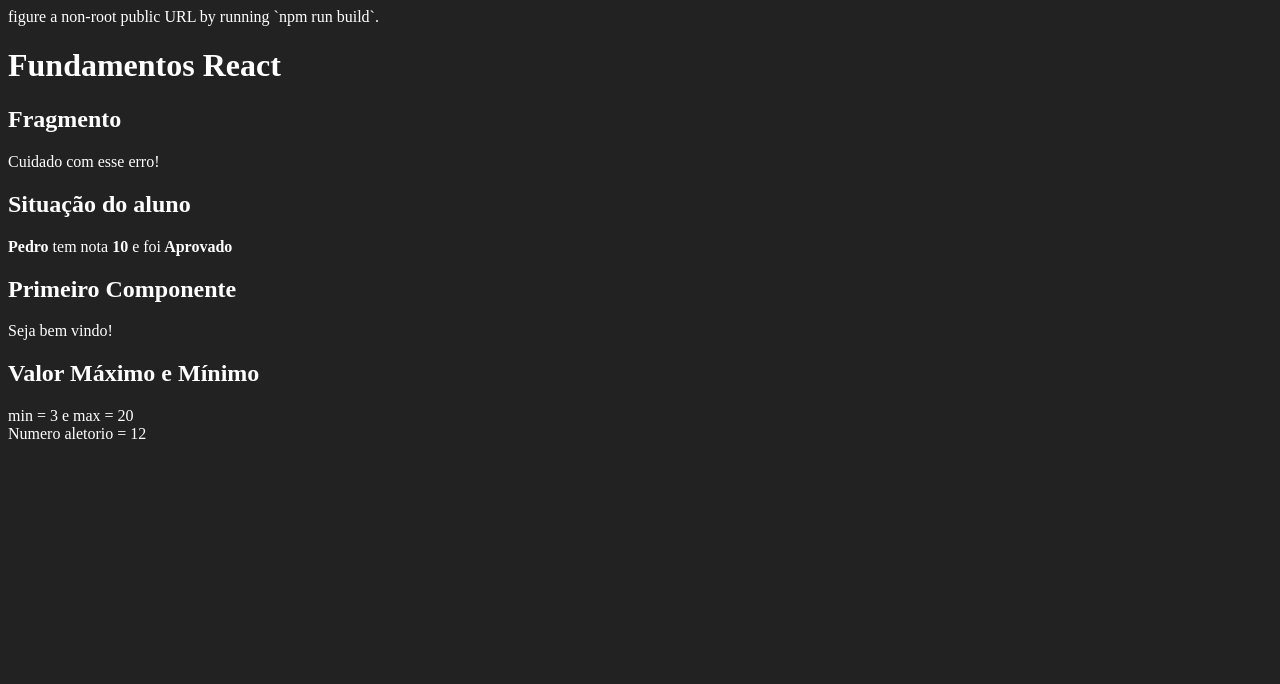
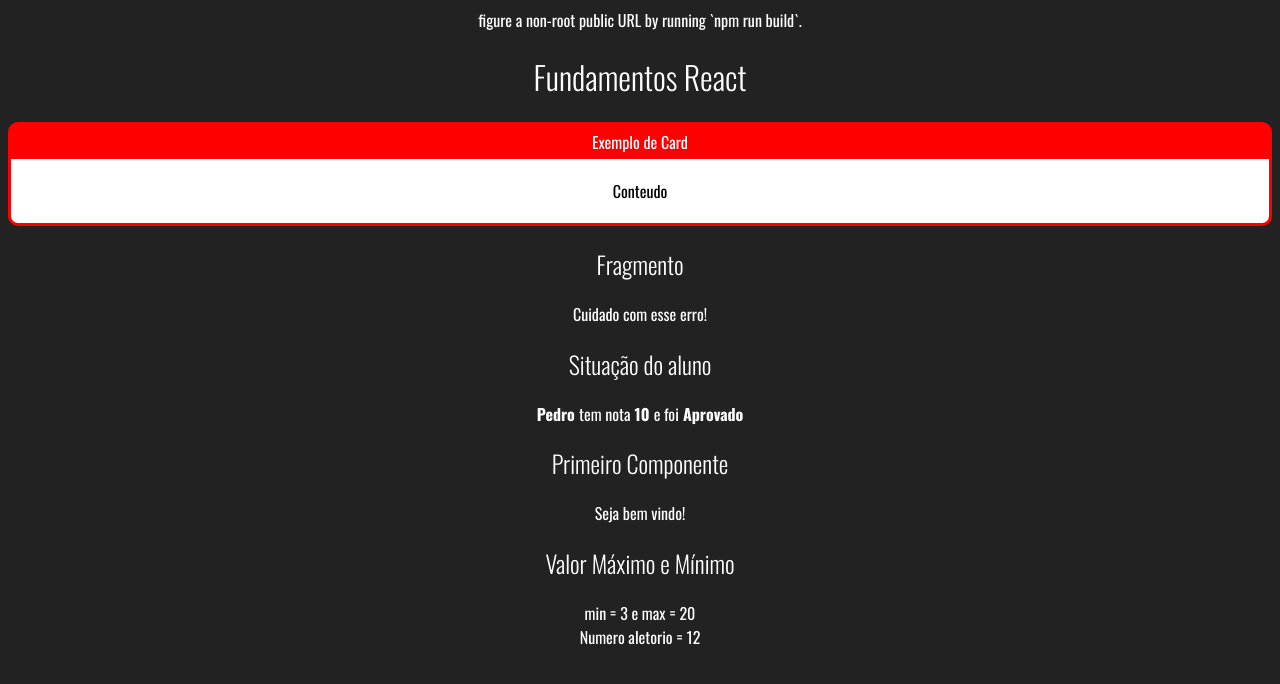
Before and after one commit to ArthurDetomi/Curso-React-Cod3r, a React (Create React App) app in the folder fundamentos-react/: page / in a window 1280 px wide. Shown: the top 684 px of the page. Built offline with nearby package versions, Linux system fonts and the light colour scheme.

Commit message:
Criando componente Card

```diff
--- a/fundamentos-react/public/index.html
+++ b/fundamentos-react/public/index.html
@@ -9,6 +9,10 @@
       name="description"
       content="Web site created using create-react-app"
     />
+    <link rel="preconnect" href="https://fonts.googleapis.com">
+    <link rel="preconnect" href="https://fonts.gstatic.com" crossorigin>
+    <link href="https://fonts.googleapis.com/css2?family=Oswald:wght@200;300;400;500;600;700&display=swap" rel="stylesheet">
+
     <link rel="apple-touch-icon" href="%PUBLIC_URL%/logo192.png" />
     <link rel="manifest" href="%PUBLIC_URL%/manifest.json" />
     figure a non-root public URL by running `npm run build`.
--- a/fundamentos-react/src/App.jsx
+++ b/fundamentos-react/src/App.jsx
@@ -5,14 +5,18 @@
 import ComParametro from './components/basicos/ComParametro';
 import Fragmento from './components/basicos/Fragmento';
 import NumeroAleatorio from "./components/basicos/NumeroAleatorio";
+import Card from "./components/layout/Card";
 
 export default () =>
     <div id="app" >
         <h1>Fundamentos React</h1>
+
+        <Card titulo="Exemplo de Card"></Card>
+
         <Fragmento />
         <ComParametro titulo="Situação do aluno"
             aluno="Pedro" nota="9.3" />
         <Primeiro></Primeiro>
         <NumeroAleatorio valueMin="3" valueMax="20" />
     </div>
-;
+    ;
--- /dev/null
+++ b/fundamentos-react/src/components/layout/Card.css
@@ -0,0 +1,18 @@
+.Card {
+    background-color: red;
+    border: 3px solid red;
+    border-radius: 10px;
+    overflow: hidden;
+}
+
+.Card .Title {
+    padding: 5px 0;
+    display: flex;
+    justify-content: center;
+}
+
+.Card .Content {
+    background-color: #fff;
+    color: #000;
+    padding: 20px;
+}
--- /dev/null
+++ b/fundamentos-react/src/components/layout/Card.jsx
@@ -0,0 +1,13 @@
+/* eslint-disable import/no-anonymous-default-export */
+import React from "react";
+
+import "./Card.css";
+
+export default (props) => {
+    return (
+        <div className="Card">
+            <div className="Title">{props.titulo}</div>
+            <div className="Content">Conteudo</div>
+        </div>
+    );
+}
--- a/fundamentos-react/src/index.css
+++ b/fundamentos-react/src/index.css
@@ -1,4 +1,10 @@
 body {
+    font-family: Oswald;
     background-color: #222;
     color:#fff;
+    text-align: center;
 }
+
+h1, h2, h3 {
+    font-weight: 300;
+}
```
